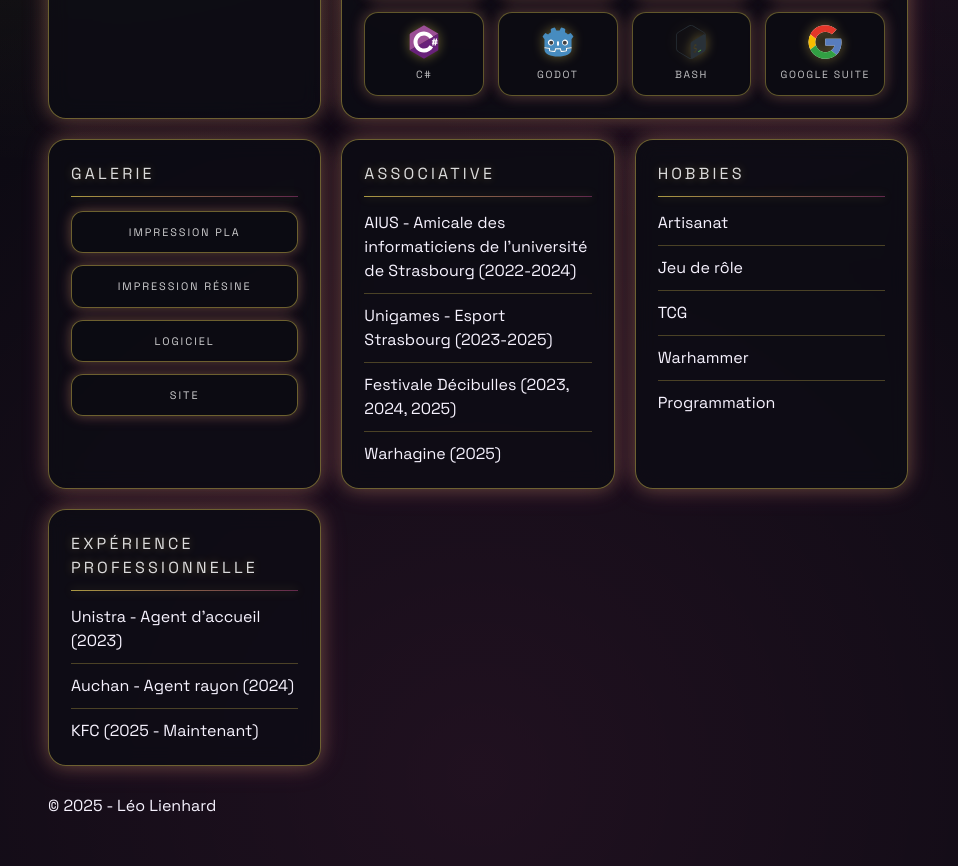
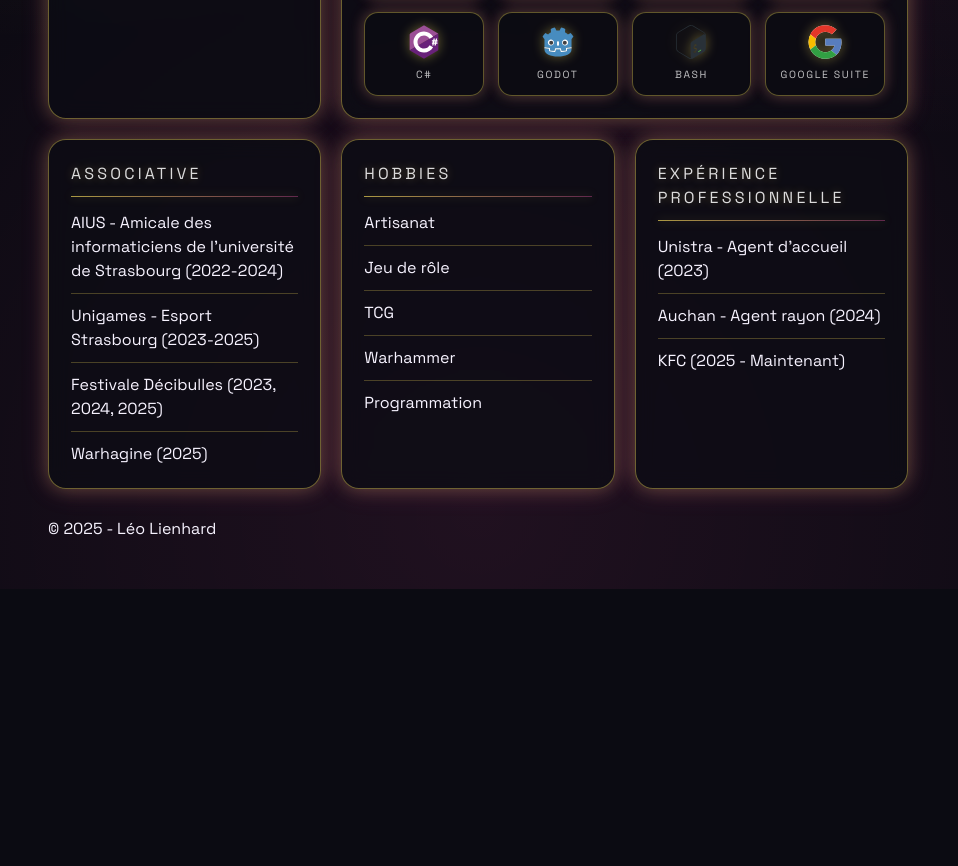
Before and after one commit to Malgrum/PortfollioReact, a React (Vite) app: page /profile in a window 1280 px wide. Shown: the part 960-1826 px from the top of the page, without its empty margins (162-1120 px from the left). After the commit the page ends 1549 px from the top, so only its background shows below. Built offline with nearby package versions, Linux system fonts and the light colour scheme.

Commit message:
fix(Profil) : retire la section gallerie

```diff
--- a/src/components/ProfileSections.jsx
+++ b/src/components/ProfileSections.jsx
@@ -28,12 +28,6 @@ function ProfileSections({ profileData }) {
     { name: 'Bash', src: bashIcon },
     { name: 'Google Suite', src: googleIcon },
   ]
-  const galleryItems = [
-    { fr: 'Impression PLA', en: 'PLA Printing' },
-    { fr: 'Impression Résine', en: 'Resin Printing' },
-    { fr: 'Logiciel', en: 'Software' },
-    { fr: 'Site', en: 'Website' },
-  ]
 
   return (
     <div className="case-grid">
@@ -55,18 +49,6 @@ function ProfileSections({ profileData }) {
             <div className="icon-card" key={icon.name}>
               <img src={icon.src} alt={icon.name} loading="lazy" />
               <span>{icon.name}</span>
-            </div>
-          ))}
-        </div>
-      </section>
-
-      <section className="neon-card">
-        <h2 className="section-title">{labels.gallery}</h2>
-        <div className="section-divider" />
-        <div className="gallery-grid">
-          {galleryItems.map((item) => (
-            <div className="gallery-item" key={item.fr}>
-              {isEnglish ? item.en : item.fr}
             </div>
           ))}
         </div>
```
